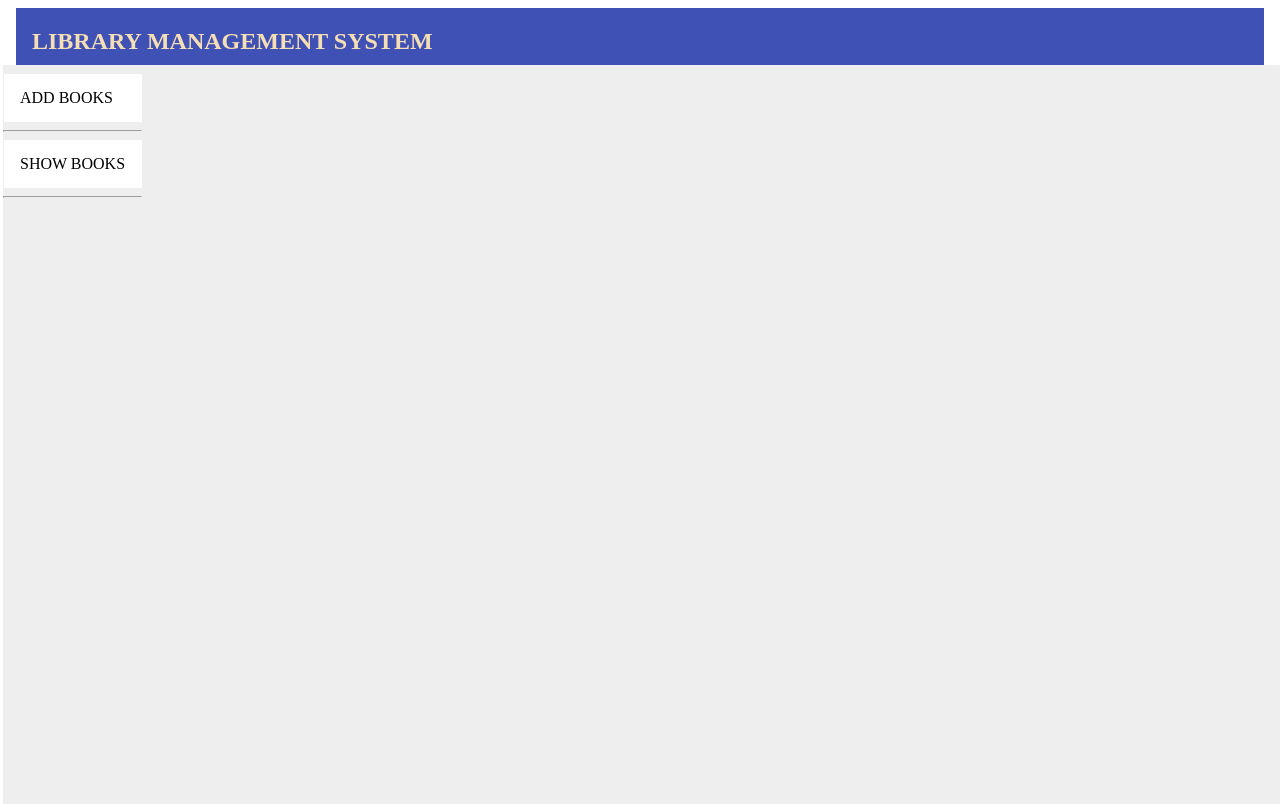
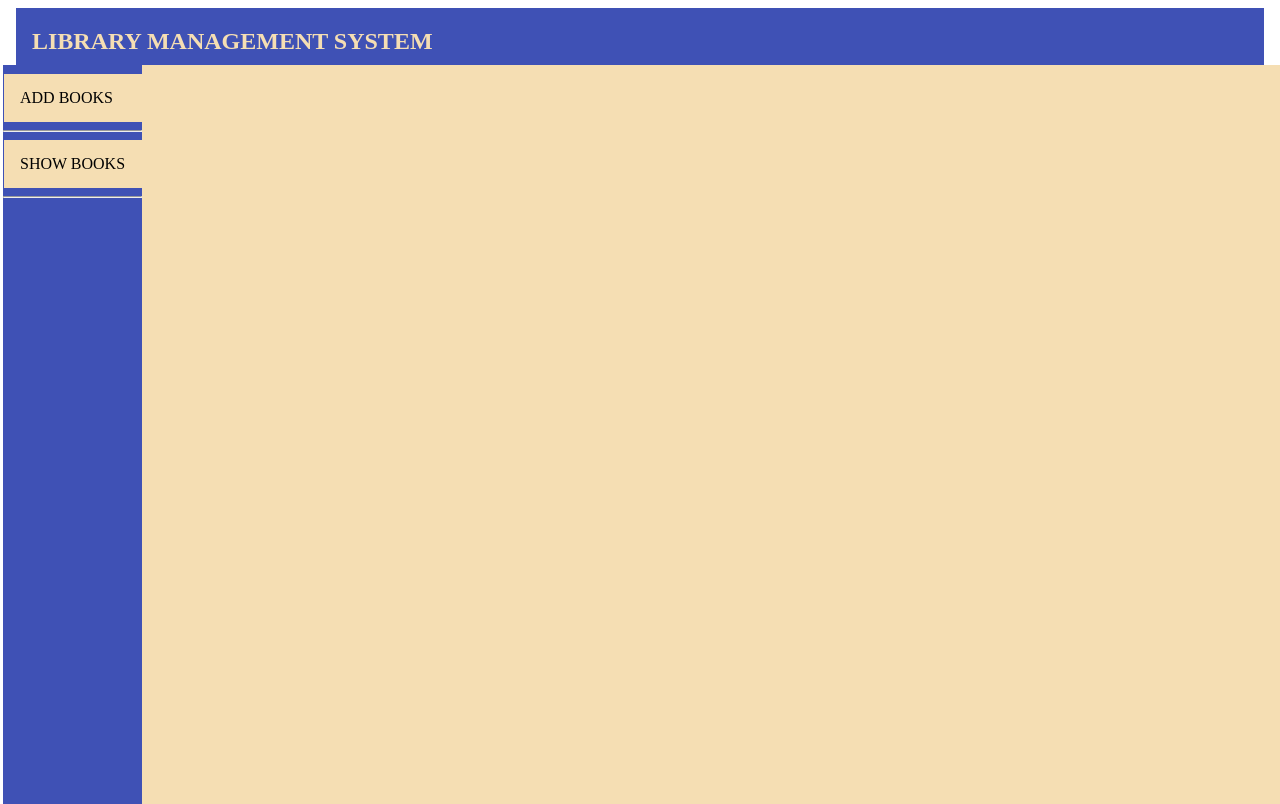
Before and after one commit to AltamashSaqib/LibraryManagementSystem, an Angular app: page / in a window 1280 px wide. Built offline with nearby package versions, Linux system fonts and the light colour scheme.

Commit message:
Initial Commit

```diff
--- a/src/app/addbook/addbook.component.css
+++ b/src/app/addbook/addbook.component.css
@@ -36,17 +36,17 @@
   .button {
     background-color: #3f51b5;
     border: none;
-    padding: 10px 15px;
+    padding: 8px 12px;
     text-align: center;
     text-decoration: none;
     display: inline-block;
-    font-size: 16px;
+    font-size: 12px;
     margin: 1px 1px;
     cursor: pointer;
   }
   .button1 {
-    background-color: #3f51b5;
-    color: white;
+    background-color: wheat;
+    color: black;
 
   }
   .button1:hover {
--- a/src/app/addbook/addbook.component.html
+++ b/src/app/addbook/addbook.component.html
@@ -6,7 +6,7 @@
             <label>ISBN:</label>
             <input type="text" formControlName="isbn" class="form-control" [ngClass]="{ 'is-invalid': submitted && f.isbn.errors }"/>
             <div *ngIf="submitted && f.isbn.errors" class="invalid-feedback">
-                <div *ngIf="f.isbn.errors.required">ISBN is required.</div>
+                <div *ngIf="f.isbn.errors.required">ISBN is required</div>
             </div>
         </div>
 
@@ -14,7 +14,7 @@
             <label>Title:</label>
             <input type="text" formControlName="title" class="form-control" [ngClass]="{ 'is-invalid': submitted && f.title.errors }"/>
             <div *ngIf="submitted && f.title.errors" class="invalid-feedback">
-                <div *ngIf="f.title.errors.required">Title is required.</div>
+                <div *ngIf="f.title.errors.required">Title is required</div>
             </div>
         </div>
 
@@ -22,7 +22,7 @@
             <label>Author:</label>
             <input type="text" id="author" formControlName="author" class="form-control" [ngClass]="{ 'is-invalid': submitted && f.author.errors }"/>
             <div *ngIf="submitted && f.author.errors" class="invalid-feedback">
-                <div *ngIf="f.author.errors.required">Author is required.</div>
+                <div *ngIf="f.author.errors.required">Author is required</div>
             </div>
         </div>
 
@@ -30,7 +30,7 @@
             <label>Price:</label>
             <input type="text" formControlName="price" class="form-control" [ngClass]="{ 'is-invalid': submitted && f.price.errors }"/>
             <div *ngIf="submitted && f.price.errors" class="invalid-feedback">
-                <div *ngIf="f.price.errors.required">Price is required.</div>
+                <div *ngIf="f.price.errors.required">Price is required</div>
             </div>
         </div>
 
--- a/src/app/navbar/navbar.component.css
+++ b/src/app/navbar/navbar.component.css
@@ -25,12 +25,12 @@
     cursor: pointer;
   }
   .button1 {
-    background-color: white;
+    background-color: wheat;
     color: black;
 
   }
   .button1:hover {
-    background-color: #3f51b5;
+    background-color: #ff4d6f;
     color: white;
   }
 
@@ -44,12 +44,10 @@
     color: white;
   }
 
-  /*.center {
-    background-image: url("D:\Users\asaqib\Desktop\lib.jpg");
-    height: 100%;
-  background-position: center;
-  background-repeat: no-repeat;
-  background-size: cover;
+  .background{
+    background-color: #3f51b5;
+  }
 
+  .background1{
+    background-color: wheat;
   }
-  */
--- a/src/app/navbar/navbar.component.html
+++ b/src/app/navbar/navbar.component.html
@@ -4,14 +4,14 @@
   </mat-toolbar>
 
 <mat-sidenav-container class="alignment" fixedInViewport="true">
-       <mat-sidenav mode="side" opened>
+       <mat-sidenav mode="side" class="background" opened>
         <mat-nav-list>
             <a mat-list-item href="#" class="button button1" routerLink="/addbook">ADD BOOKS</a><hr>
             <a mat-list-item href="#" class="button button1" routerLink="/showbook">SHOW BOOKS</a><hr>
           </mat-nav-list>
        </mat-sidenav>
 
-    <mat-sidenav-content color="primary">
+    <mat-sidenav-content class="background1">
       <router-outlet></router-outlet>
     </mat-sidenav-content>
   </mat-sidenav-container>
```
Also changed, not shown: 1 other file (tests, documents, lock files or other folders).
